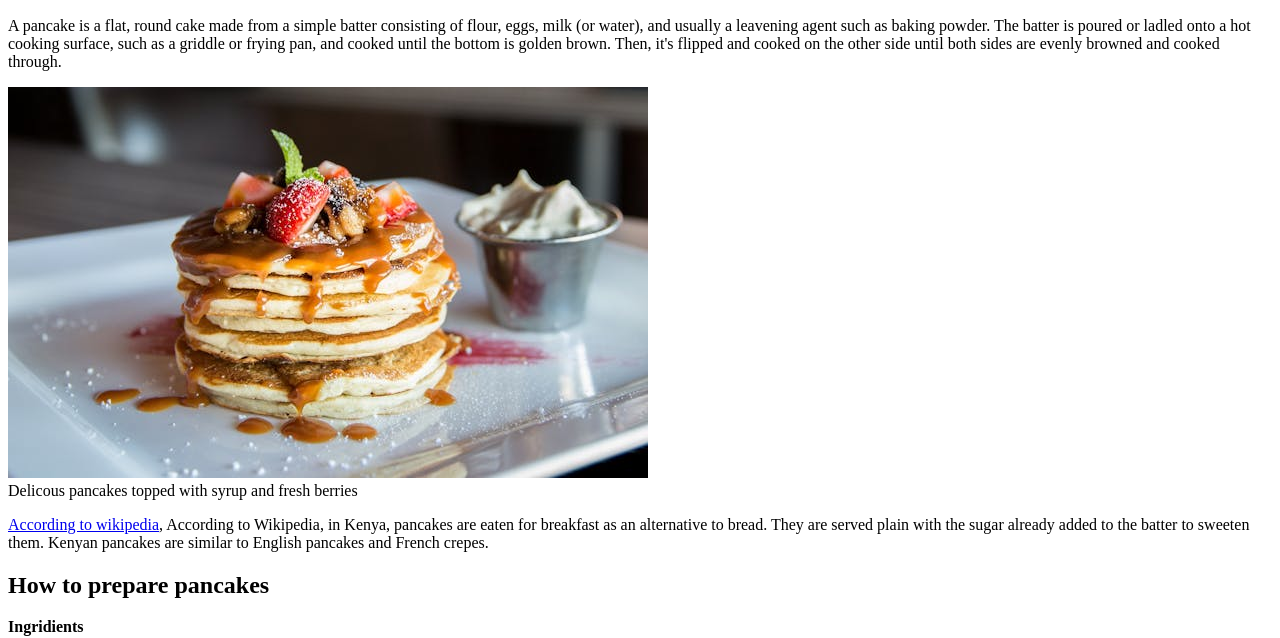
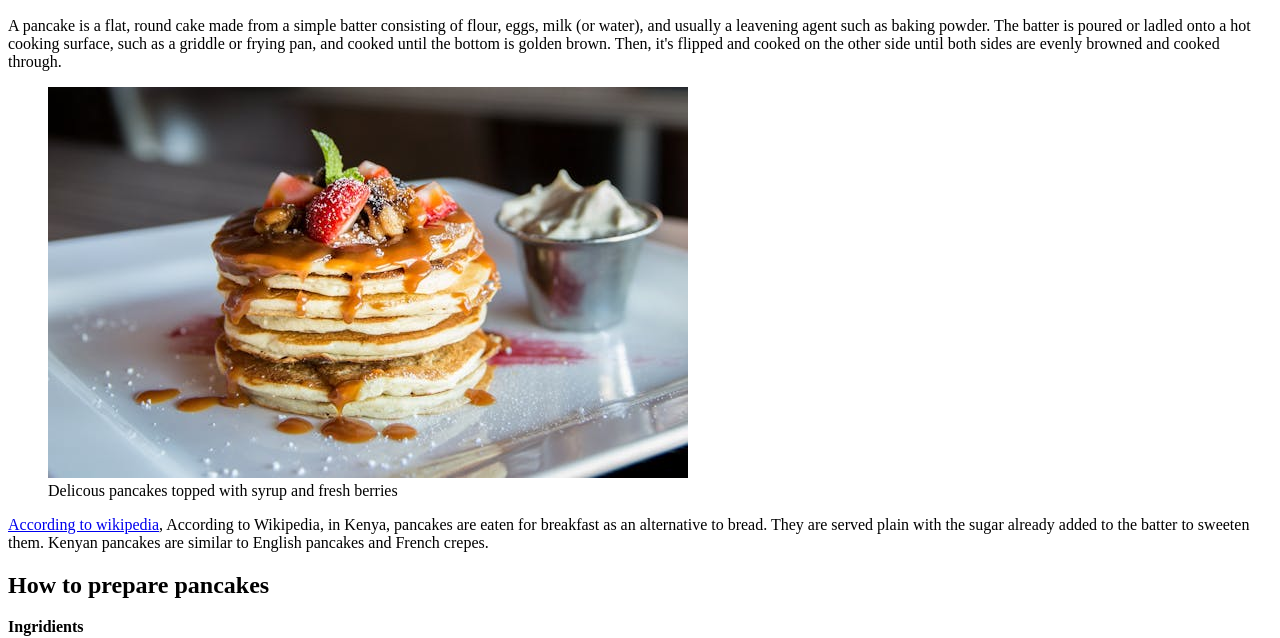
Before and after one commit to JulieWilly/Pancakes_recipe, a plain HTML site: page index.html in a window 1280 px wide. Shown: the part 166-804 px from the top of the page. Drawn offline with Linux system fonts and the light colour scheme.

Commit message:
Updating minimal changes

```diff
--- a/index.html
+++ b/index.html
@@ -17,7 +17,7 @@
         griddle or frying pan, and cooked until the bottom is golden brown. Then, it's flipped and cooked on the other
         side until both sides are evenly browned and cooked through.</p>
 
-    <div>
+    <div style="margin-left: 40px;">
         <img src="assets/pancakes-on-a-plate.jpg" alt="Image showing a pancake in a plate.">
         <figcaption>Delicous pancakes topped with syrup and fresh berries</figcaption>
     </div>
```
